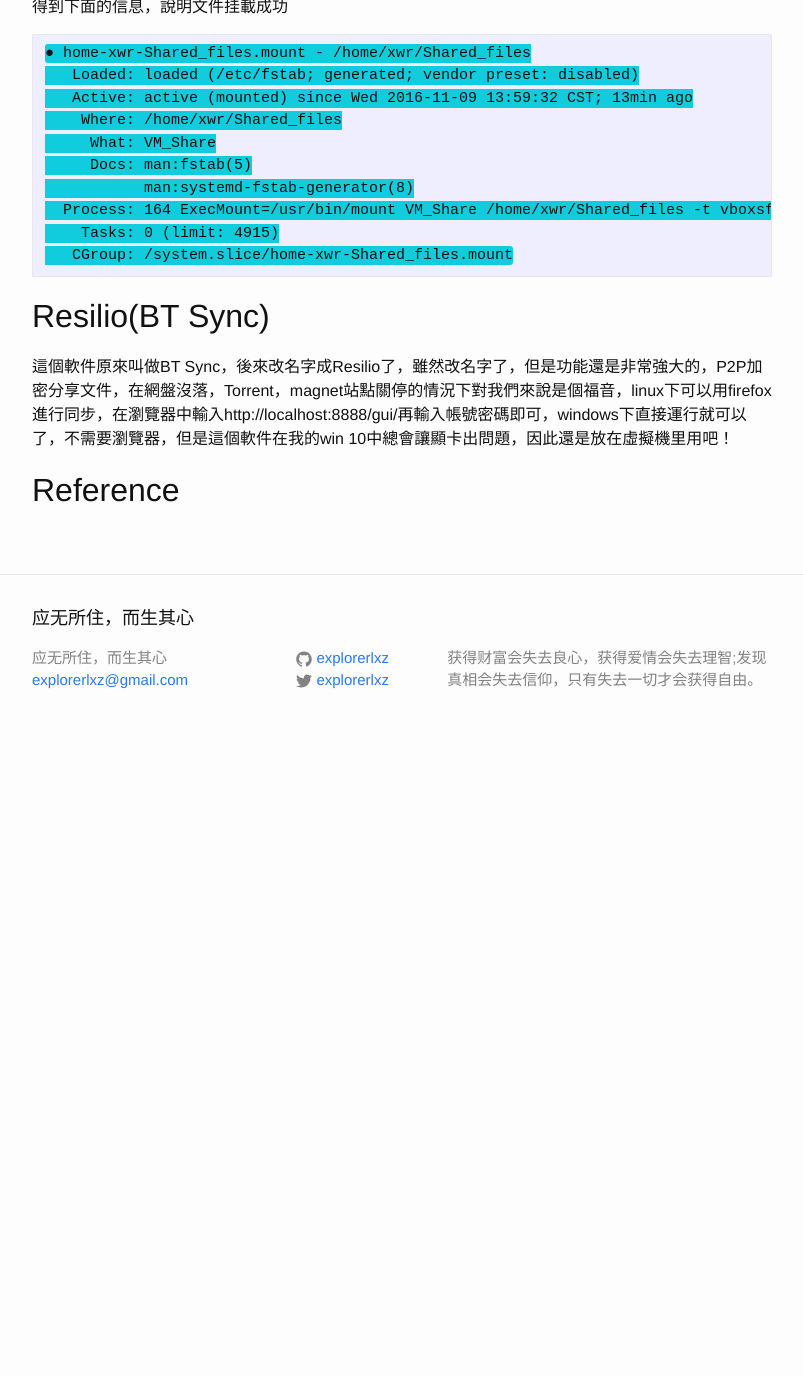
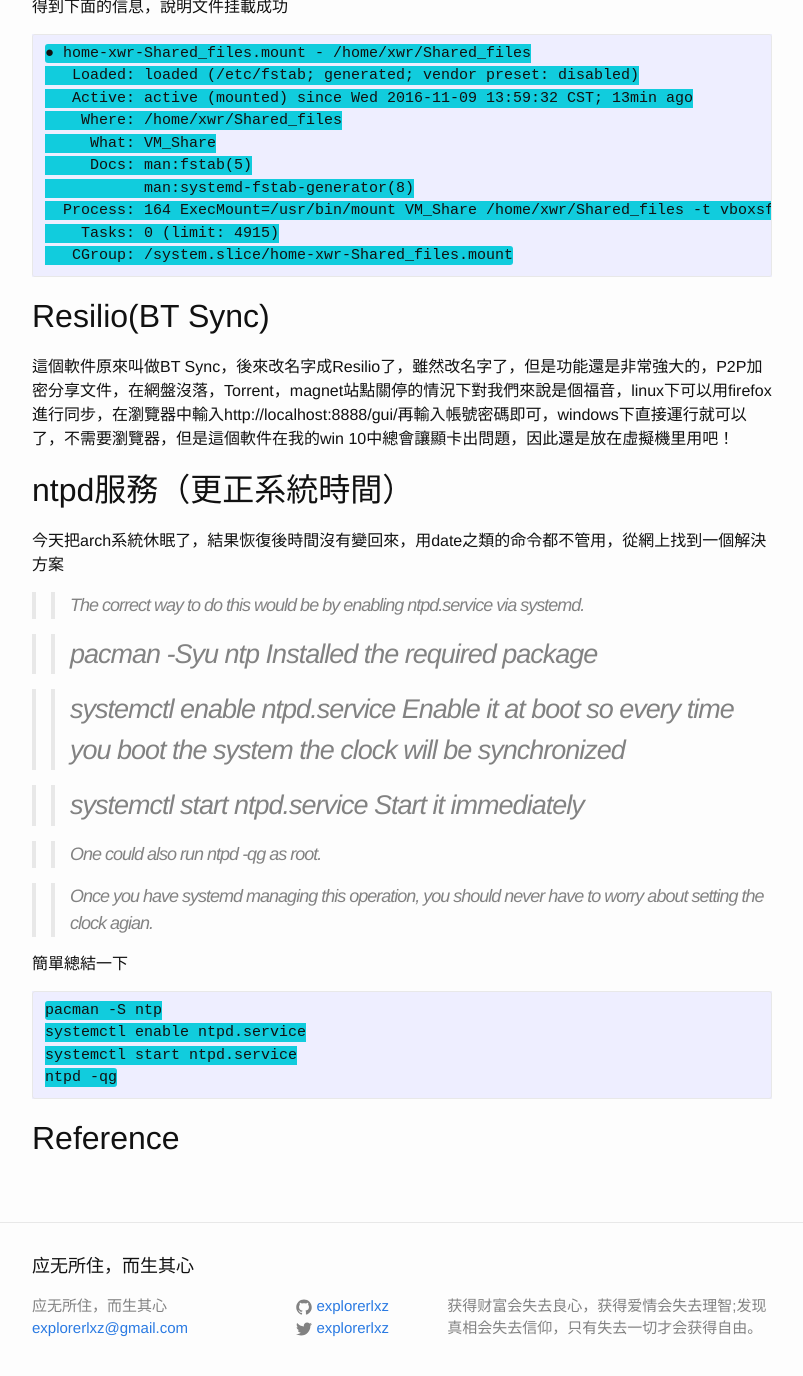
Before and after one commit to explorerlxz/explorerlxz.github.io, a Jekyll site: the page built from _posts/2016-11-09-linux-tips.md, in a window 1280 px wide and 1400 px high, scrolled down 693 px. Shown: the top 1376 px of the window, without its empty margins (238-1041 px from the left). Built offline with Jekyll 4.4.1, drawn with Linux system fonts in a browser that asks for light colours; before the commit the page ends 1445 px from its top, so only the background shows below that.

Commit message:
ntpd service

````diff
--- a/_posts/2016-11-09-linux-tips.md
+++ b/_posts/2016-11-09-linux-tips.md
@@ -50,4 +50,29 @@
 這個軟件原來叫做BT Sync，後來改名字成Resilio了，雖然改名字了，但是功能還是非常強大的，P2P加密分享文件，在網盤沒落，Torrent，magnet站點關停的情況下對我們來說是個福音，linux下可以用firefox進行同步，在瀏覽器中輸入http://localhost:8888/gui/再輸入帳號密碼即可，windows下直接運行就可以了，不需要瀏覽器，但是這個軟件在我的win 10中總會讓顯卡出問題，因此還是放在虛擬機里用吧！
 
 
+## ntpd服務（更正系統時間）
+
+今天把arch系統休眠了，結果恢復後時間沒有變回來，用date之類的命令都不管用，從網上找到一個解決方案
+
+>>The correct way to do this would be by enabling ntpd.service via systemd.
+
+>># pacman -Syu ntp Installed the required package
+
+>># systemctl enable ntpd.service Enable it at boot so every time you boot the system the clock will be synchronized
+
+>># systemctl start ntpd.service Start it immediately
+
+>>One could also run ntpd -qg as root.
+
+>>Once you have systemd managing this operation, you should never have to worry about setting the clock agian.
+
+簡單總結一下
+
+```
+pacman -S ntp
+systemctl enable ntpd.service
+systemctl start ntpd.service
+ntpd -qg
+```
+
 ## Reference
````
